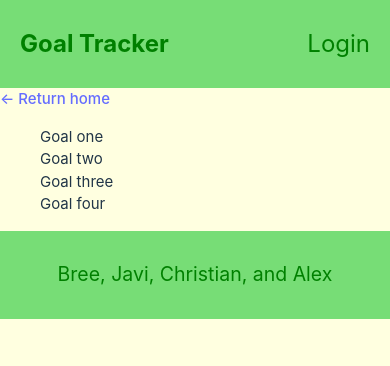
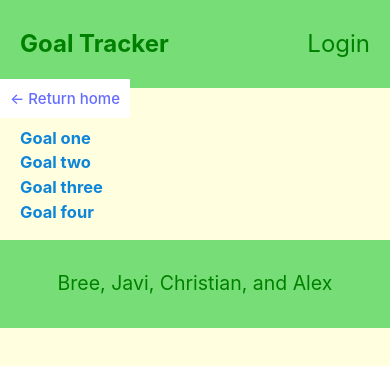
Before and after one commit to BreePrimmer/Goal-Tracker, a React (Vite) app in the folder client/: page /Category in a window 390 px wide. Shown: the top 366 px of the page. Built offline with nearby package versions, Linux system fonts and the light colour scheme.

Commit message:
working on css for category page

```diff
--- a/client/src/components/CreateGoal.jsx
+++ b/client/src/components/CreateGoal.jsx
@@ -10,6 +10,17 @@ export default function CreateGoal() {
     <div className="goal-cont">
       <span id="new-goal">Make a new goal</span>
       <form className='new-goal-cont'>
+      <div className="goal-spacing">
+          <label className="form-title" htmlFor="newGoalCategory">
+            Name:
+          </label>
+          <input
+            className="form-input"
+            type="text"
+            name="newGoalCategory"
+            id="goalName"
+          />
+        </div>
         <div className="goal-spacing">
           <label className="form-title" htmlFor="newGoalCategory">
             Category:
@@ -18,7 +29,7 @@ export default function CreateGoal() {
             className="form-input"
             type="text"
             name="newGoalCategory"
-            id=""
+            id="goalCategory"
           />
         </div>
         <div className="goal-spacing" id="desc-cont">
--- a/client/src/index.css
+++ b/client/src/index.css
@@ -149,7 +149,7 @@ button:focus-visible {
     color:#0D85D8;
     font-size: 110%;
     font-weight: bold;
-    margin: 0px 10px;
+    margin: 0px 20px;
   }
   .form-input {
     border-style: hidden;
@@ -212,10 +212,10 @@ button:focus-visible {
   /* goal view page styling */
   /* /goal */
   .goal-desc {
-    padding-left: 10px;
+    padding: 0px20px;
   }
   #goal-cat {
-    padding-left: 10px;
+    padding-left: 20px;
   }
   #desc-date {
     display: flex;
@@ -230,7 +230,14 @@ button:focus-visible {
   /* ------------------------------------- */
   /* category view page styling
   /* /category */
-
+  #goal-list {
+    padding-left: 0px;
+  }
+  #rtn-btn {
+    background-color: white;
+    padding: 10px;
+    margin-top: 10px;
+  }
 
   /* footer styling */
   footer {
--- a/client/src/pages/CategoryView.jsx
+++ b/client/src/pages/CategoryView.jsx
@@ -3,13 +3,13 @@ import { Link, useParams } from "react-router-dom";
 export default function GoalView() {
   let { id } = useParams();
   return (
-    <div>
-      <Link to={"/"}>&lt;- Return home</Link>
-      <ul>
-        <li>Goal one</li>
-        <li>Goal two</li>
-        <li>Goal three</li>
-        <li>Goal four</li>
+    <div className=''>
+      <Link id='rtn-btn' to={"/"}>&lt;- Return home</Link>
+      <ul id='goal-list'>
+        <li className='form-title'>Goal one</li>
+        <li className='form-title'>Goal two</li>
+        <li className='form-title'>Goal three</li>
+        <li className='form-title'>Goal four</li>
       </ul>
     </div>
   );
```
